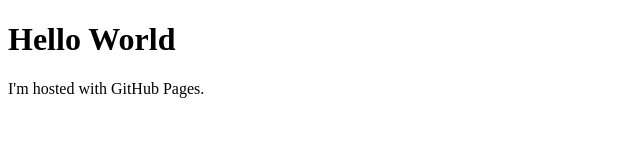
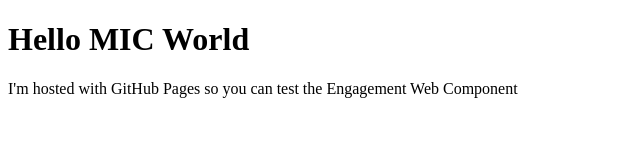
Before and after one commit to zsinger-mvn/zsinger-mvn.github.io, a plain HTML site: page index.html in a window 1280 px wide. Shown: the whole page, without its empty margins (0-640 px from the left). Drawn offline with Linux system fonts and the light colour scheme.

Commit message:
updated index

```diff
--- a/index.html
+++ b/index.html
@@ -1,7 +1,7 @@
 <!DOCTYPE html>
 <html>
 <body>
-<h1>Hello World</h1>
-<p>I'm hosted with GitHub Pages.</p>
+<h1>Hello MIC World</h1>
+<p>I'm hosted with GitHub Pages so you can test the Engagement Web Component</p>
 </body>
 </html>
```
